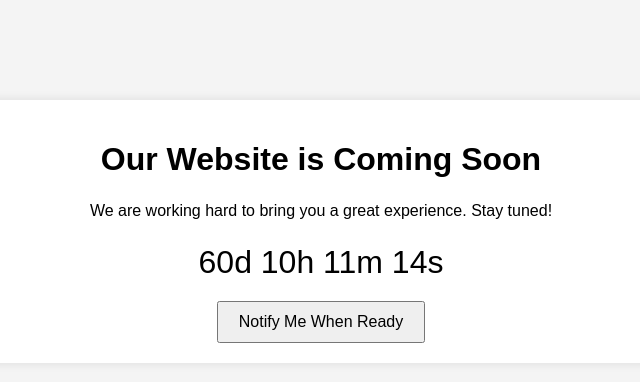
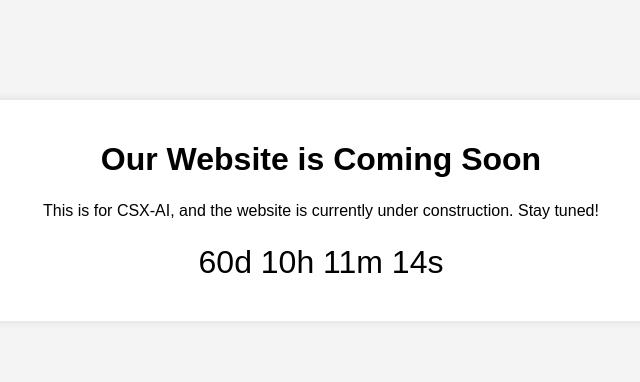
Before and after one commit to YD-19/yd-19.github.io, a plain HTML site: page index.html in a window 1280 px wide. Shown: the whole page, without its empty margins (319-959 px from the left). Drawn offline with Linux system fonts and the light colour scheme.

Commit message:
Update index.html

```diff
--- a/index.html
+++ b/index.html
@@ -42,9 +42,8 @@
 <body>
   <div class="container">
     <h1>Our Website is Coming Soon</h1>
-    <p>We are working hard to bring you a great experience. Stay tuned!</p>
+    <p>This is for CSX-AI, and the website is currently under construction. Stay tuned!</p>
     <div class="countdown" id="countdown">00:00:00</div>
-    <button onclick="notifyMe()">Notify Me When Ready</button>
   </div>
   <script>
     function updateCountdown() {
```
